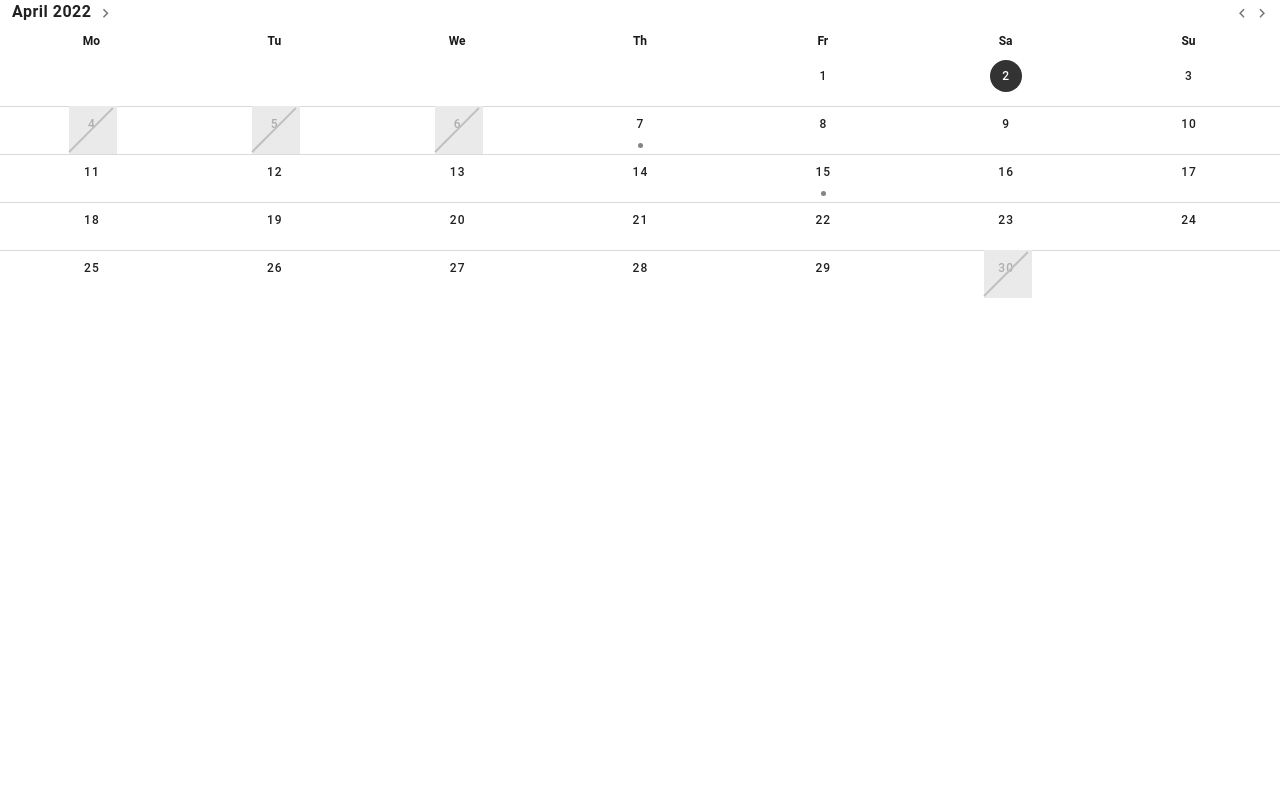
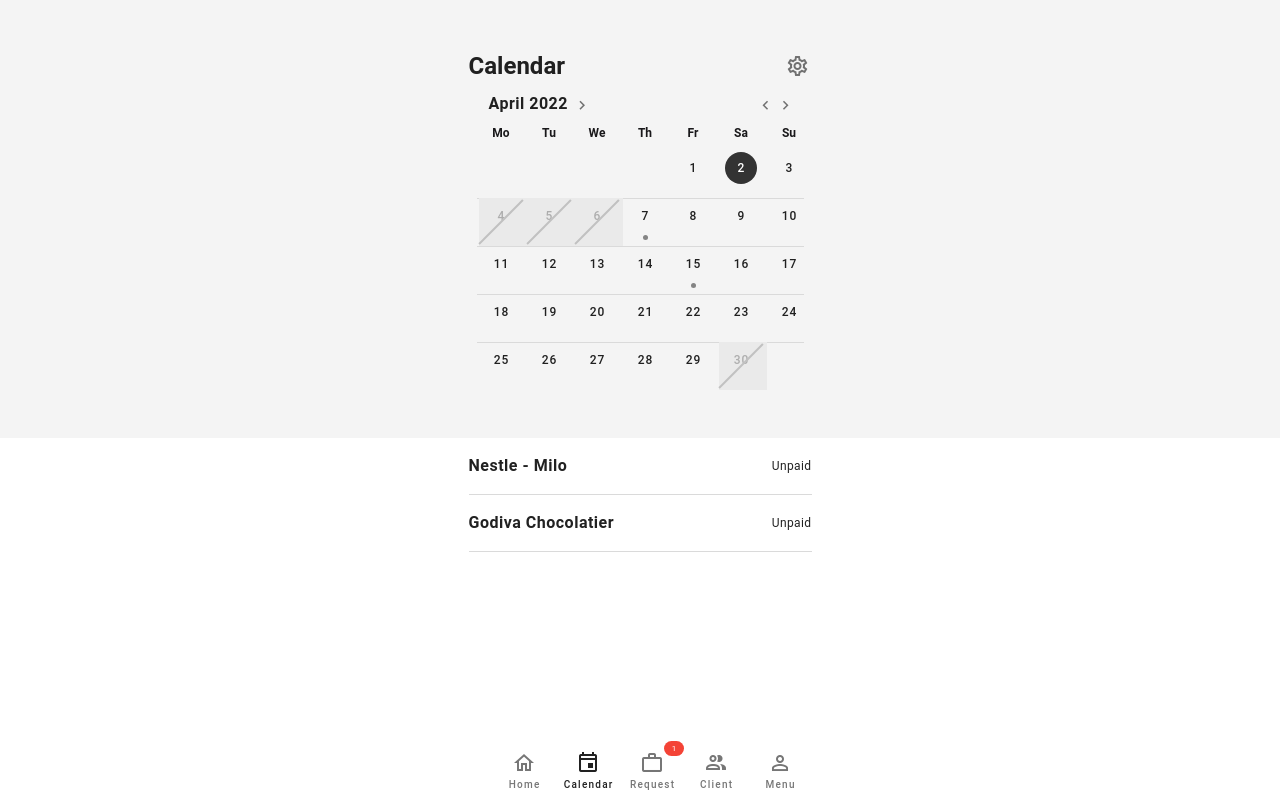
Before and after one commit to rizquadnan/calendar-page, a Vue app: page / in a window 1280 px wide. Built offline with nearby package versions, Linux system fonts and the light colour scheme.

Commit message:
feat: done slicing page

```diff
--- a/src/App.vue
+++ b/src/App.vue
@@ -1,24 +1,48 @@
 <template>
   <v-app>
-    <v-main>
+    <div class="app">
+      <div class="hero">
+        <div class="app-wrapper">
+          <header
+            class="d-flex justify-space-between align-center mb-2 pl-4 pr-3"
+          >
+            <h1 class="text-h5 font-weight-bold">Calendar</h1>
+            <v-btn icon>
+              <v-icon aria-label="Next Month" role="button" aria-hidden="false">
+                mdi-cog-outline
+              </v-icon>
+            </v-btn>
+          </header>
+          <div class="calendar-wrapper">
             <Calendar
               :initialDate="mockData.calendar.initialDate"
               :blockedDates="mockData.calendar.blockedDates"
               :reservedDates="mockData.calendar.reservedDates"
               :onChangeDate="onChangeDate"
             />
-    </v-main>
+          </div>
+        </div>
+      </div>
+      <div class="app-wrapper">
+        <OrderList />
+      </div>
+      <AppFooter />
+    </div>
   </v-app>
 </template>
 
 <script lang="ts">
 import Vue from "vue";
 import { Calendar } from "@/components";
+import OrderList from "./components/OrderList/OrderList.vue";
+import AppFooter from "./components/AppFooter/AppFooter.vue";
 
 export default Vue.extend({
   name: "App",
   components: {
     Calendar,
+    OrderList,
+    AppFooter,
   },
   data: () => ({
     mockData: {
@@ -44,3 +68,23 @@ export default Vue.extend({
   },
 });
 </script>
+
+<style scoped>
+.app {
+  min-height: 100vh;
+}
+.app-wrapper {
+  max-width: 375px;
+  margin: 0 auto;
+}
+
+.hero {
+  background: #f4f4f4;
+  padding-top: 48px;
+}
+.calendar-wrapper {
+  max-width: 327px;
+  min-height: 346px;
+  margin: 0 auto;
+}
+</style>
--- /dev/null
+++ b/src/components/AppFooter/index.ts
@@ -0,0 +1 @@
+export { default as AppFooter } from "./AppFooter.vue";
--- /dev/null
+++ b/src/components/OrderList/index.ts
@@ -0,0 +1 @@
+export { default as OrderList } from "./OrderList.vue";
--- a/src/components/index.ts
+++ b/src/components/index.ts
@@ -1 +1,3 @@
 export * from "./Calendar";
+export * from "./OrderList";
+export * from "./AppFooter";
```
Lines whose indentation alone changed are shown as unchanged.
